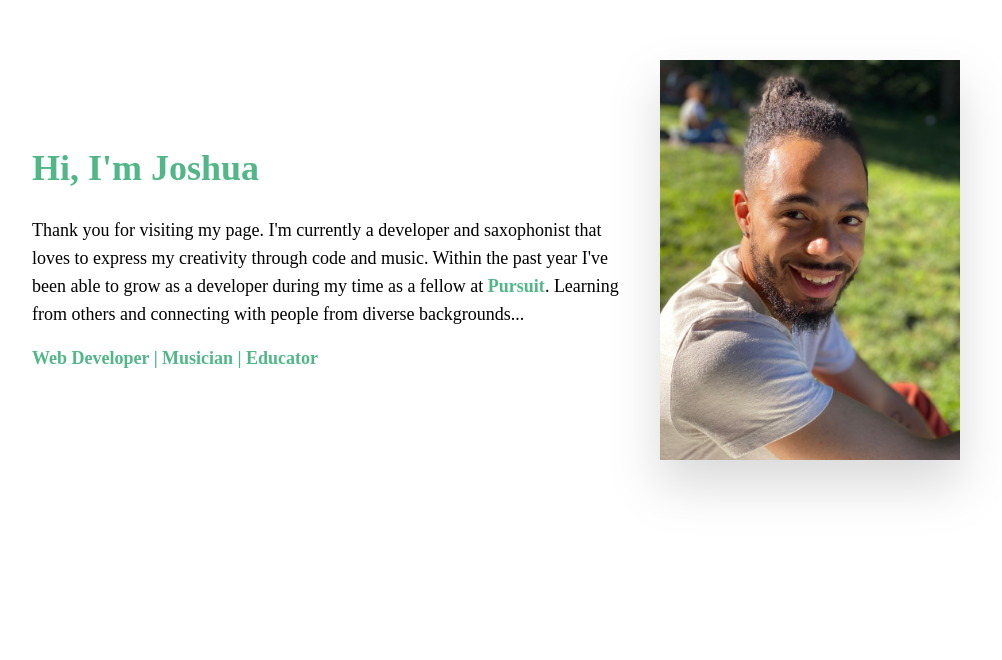
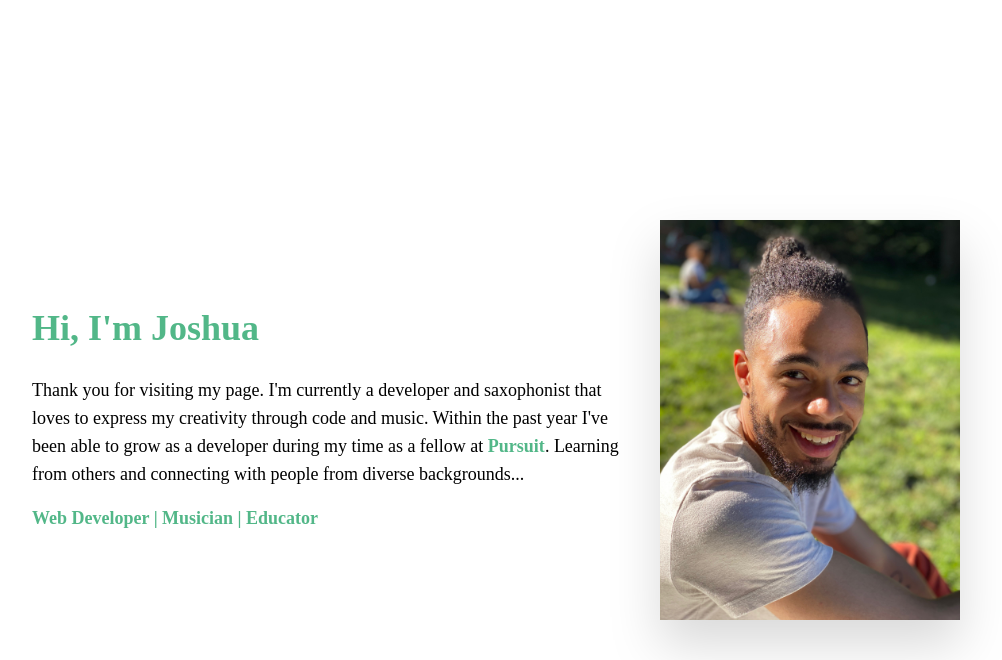
Before and after one commit to joshuanelsondev/portfolio, a React (Vite) app: page / in a window 1280 px wide. Shown: the part 820-1480 px from the top of the page, without its empty margins (144-1146 px from the left). Built offline with nearby package versions, Linux system fonts and the light colour scheme.

Commit message:
Edit flex properties of About page

```diff
--- a/src/Components/AboutMe.jsx
+++ b/src/Components/AboutMe.jsx
@@ -12,7 +12,7 @@ export default function AboutMe() {
     };
 
     return (
-      <div className="flex flex-col items-center lg:flex-row lg:justify-evenly gap-8">
+      <div className="flex flex-col items-center justify-evenly lg:flex-row lg:justify-evenly gap-8">
         {/* Header and Bio container */}
         <div className="flex flex-col items-center lg:items-start lg:text-left lg:text-lg text-black dark:text-gray rounded-lg max-w-[600px]">
           {/* Header */}
--- a/src/Pages/About.jsx
+++ b/src/Pages/About.jsx
@@ -3,7 +3,7 @@ import AboutMe from "../Components/AboutMe";
 
 export default function About() {
     return (
-      <div id="about" className="px-10 lg:px-0 lg:mx-20 h-full w-auto pt-20">
+      <div id="about" className="flex justify-evenly px-10 lg:px-0 lg:mx-20 h-full w-auto lg:pt-20">
         <AboutMe />
       </div>
     );
```
